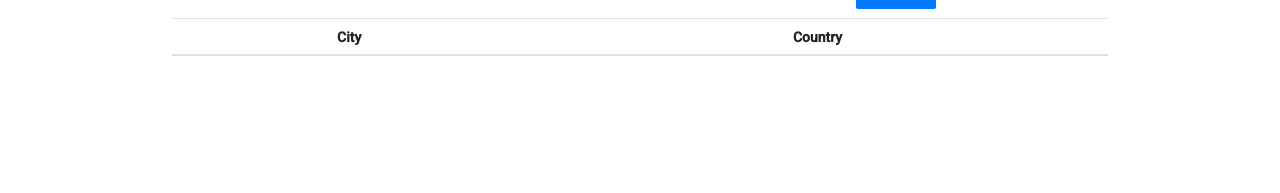
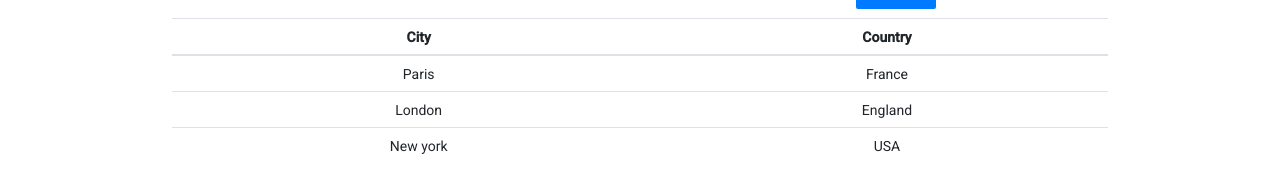
Before and after one commit to zeynepkaya1/Graduation, an Angular app: page / in a window 1280 px wide. Shown: the part 1482-1675 px from the top of the page. Before the commit the page ends 1648 px from the top, so only its background shows below. Built offline with nearby package versions, Linux system fonts and the light colour scheme.

Commit message:
location table

```diff
--- a/src/app/location.ts
+++ /dev/null
@@ -1,3 +0,0 @@
-export interface Location {
-
-}
--- a/src/app/location/location.component.html
+++ b/src/app/location/location.component.html
@@ -27,9 +27,9 @@
             </tr>
           </thead>
           <tbody>
-            <tr *ngFor= "let item of Locations">
-              <td>{{ item.City }}</td>
-              <td>{{ item.Country }}</td>
+            <tr *ngFor= "let location of getItems()">
+              <td>{{ location.city }}</td>
+              <td>{{ location.country }}</td>
 
             </tr>
 
--- a/src/app/location/location.component.ts
+++ b/src/app/location/location.component.ts
@@ -1,7 +1,6 @@
-import { HttpClient } from "@angular/common/http";
 import { Component } from "@angular/core";
 import { LocationModel } from './location.model';
-import { Location} from '../location';
+
 
 @Component({
   selector: 'location-component',
@@ -10,29 +9,9 @@ import { Location} from '../location';
 })
 export class LocationComponent{
 
-  // locModel= new LocationModel();
+  locModel= new LocationModel();
 
-  Locations: Location[] = [];
-
-  //locModel: LocationModel[] = [];
-
-  constructor( private httpClient: HttpClient){  }
-
-
-  ngOnInit() {
-
-    //this.locModel = []
-
-    let resp =this.httpClient.get('../../assets/Locations.json');
-    resp.subscribe((data) => this.Locations);
-
-    // this.httpClient.get('../../assets/Locations.json').subscribe((result: Location[]) => {
-    //   this.Locations = result;
-    // });
-
+  getItems(){
+    return this.locModel.locations;
   }
-
-  // getItems(){
-  //   return this.locModel.locations;
-  // }
 }
--- a/src/app/location/location.model.ts
+++ b/src/app/location/location.model.ts
@@ -1,25 +1,22 @@
 export class LocationModel {
 
-  City!: string;
-  Country!: string;
+  locations: any;
 
-//   locations: any;
+  constructor() {
+    this.locations = [
+      new locItems("Paris", "France"),
+      new locItems("London", "England"),
+      new locItems("New york", "USA")
+    ];
+  }
+}
 
-//   constructor() {
-//     this.locations = [
-//       new locItems("Paris", "France"),
-//       new locItems("London", "England"),
-//       new locItems("New york", "USA")
-//     ];
-//   }
-// }
+export class locItems {
+  city;
+  country;
 
-// export class locItems {
-//   city;
-//   country;
-
-//   constructor(city: string, country: string){
-//     this.city = city;
-//     this.country = country;
-//   }
+  constructor(city: string, country: string){
+    this.city = city;
+    this.country = country;
+  }
 }
```
Also changed, not shown: src/app/services/freeapi.service.ts (deleted, +0 -15 lines).
